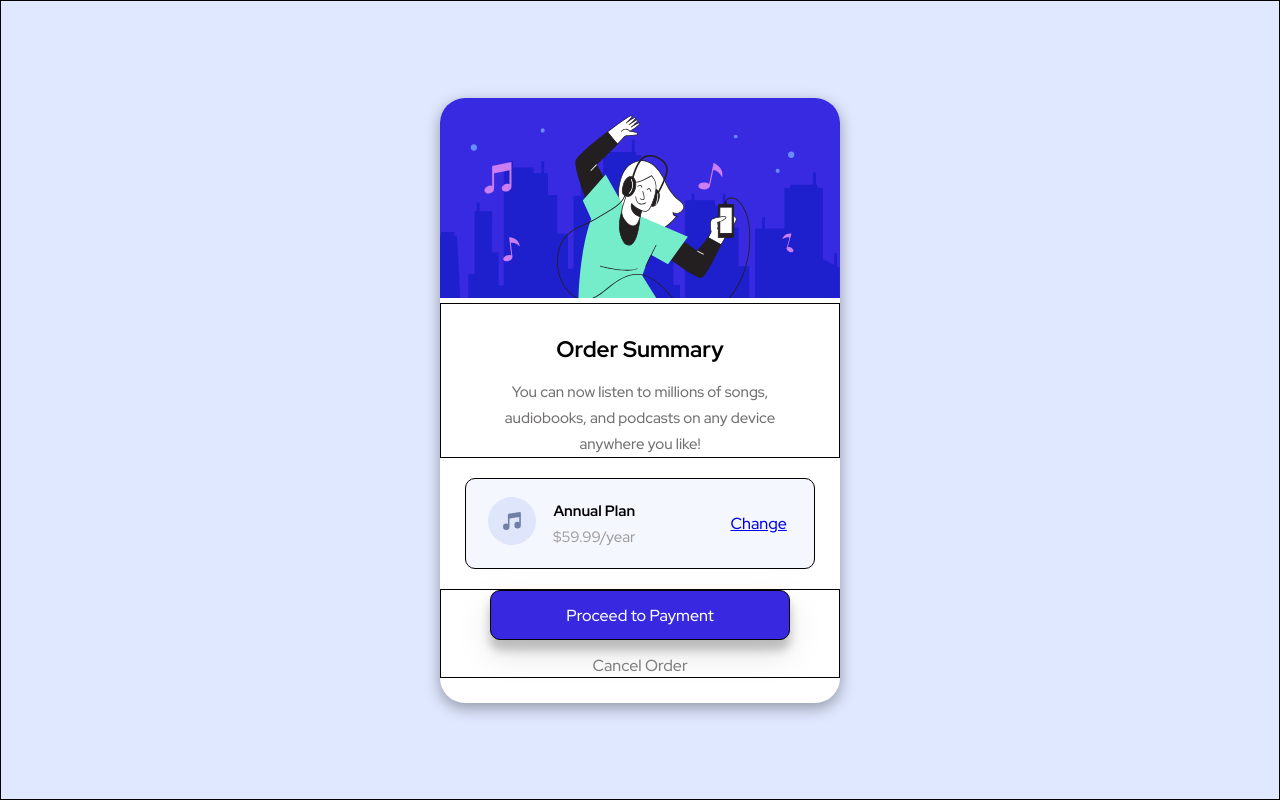
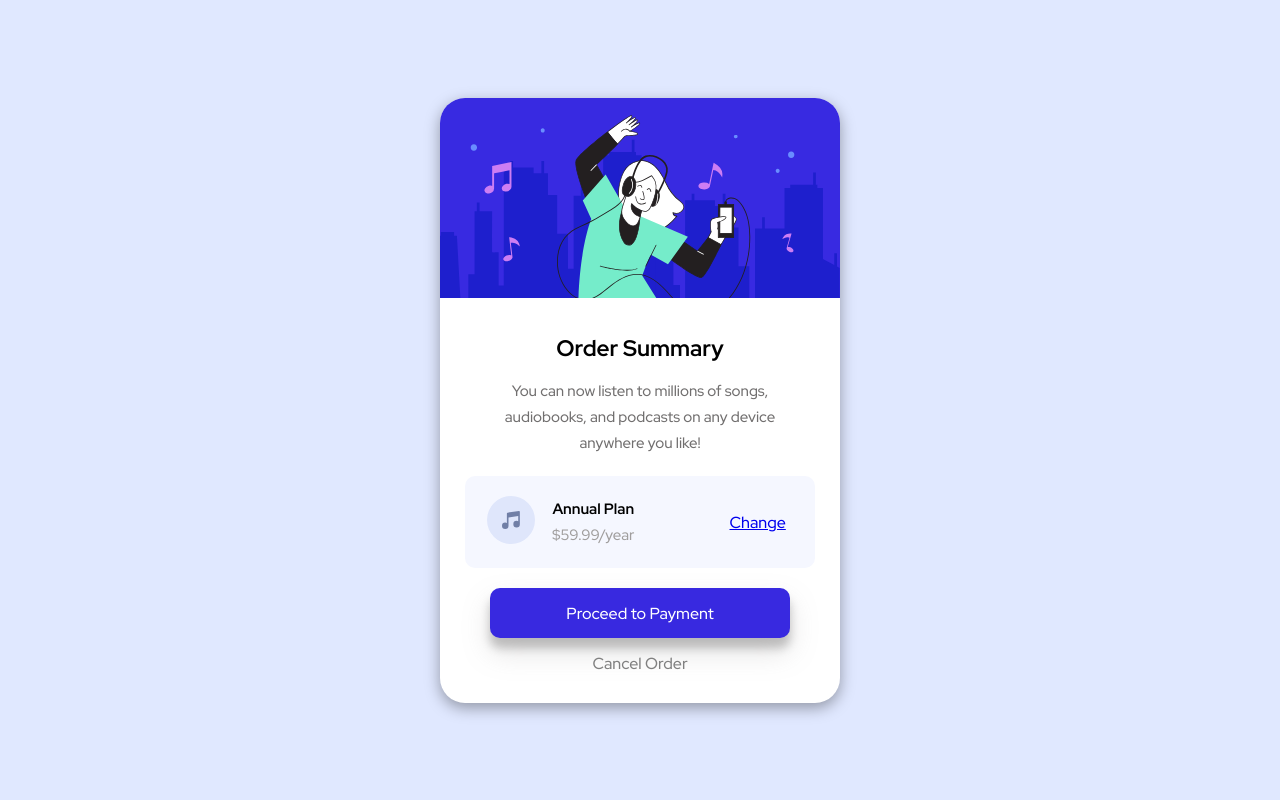
Before and after one commit to mauger1998/order-form-summary, a plain HTML site: page index.html in a window 1280 px wide. Drawn offline with Linux system fonts and the light colour scheme.

Commit message:
Remove borders

```diff
--- a/style.css
+++ b/style.css
@@ -6,7 +6,6 @@
 
 main {
     font-family: 'Red Hat Display', sans-serif;
-    border:1px solid black;
     height:100vh;
     display:flex;
     justify-content: center;
@@ -31,7 +30,6 @@ main {
 }
 
 .top-sec {
-    border: 1px solid black;
     display:flex;
     flex-direction: column;
     font-size:15px;
@@ -40,7 +38,6 @@ main {
 }
 
 .price-flex {
-    border: 1px solid black;
     display:flex;
     gap:25px;
     width:350px;
@@ -81,7 +78,6 @@ main {
 }
 
 .bottom {
-    border: 1px solid black;
     margin-bottom: 25px;
 }
 
@@ -114,7 +110,6 @@ main {
 }
 
 .blue-button {
-    border:1px solid black;
     padding:20px;
     width:300px;
     align-self: center;
```
Also changed, not shown: 3 other files.
